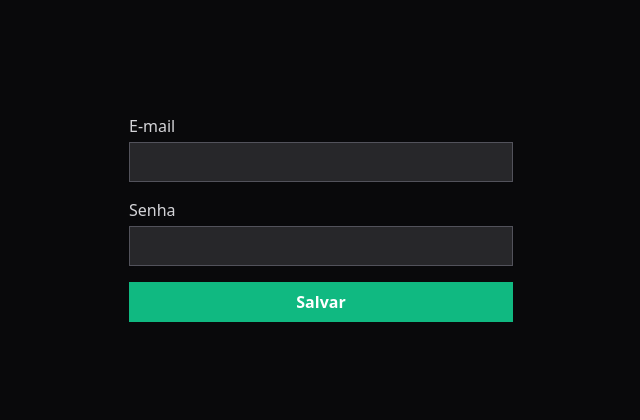
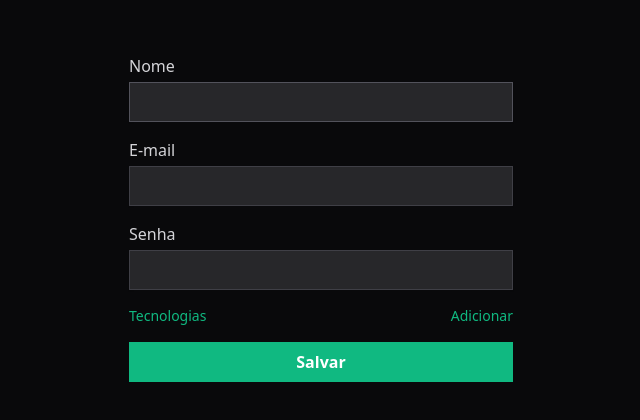
Before and after one commit to jovijovi-john/Forms-Avancados-React, a React (Vite) app: page / in a window 1280 px wide. Shown: the part 162-582 px from the top of the page, without its empty margins (319-959 px from the left). Built offline with nearby package versions, Linux system fonts and the light colour scheme.

Commit message:
field arrays

```diff
--- a/src/App.tsx
+++ b/src/App.tsx
@@ -1,25 +1,50 @@
 import { useState } from "react";
 import "./styles/global.css";
 
-import { useForm } from "react-hook-form";
+import { useForm, useFieldArray } from "react-hook-form";
 import { z } from "zod";
 import { zodResolver } from "@hookform/resolvers/zod";
 
 /*
- *
  * [x] Validação / Transformação
- * [] Field Arrays
- * [] Upload de arquivos
- * [] Composition Pattern
- *
+ * [ ] Field Arrays
+ * [ ] Upload de arquivos
+ * [ ] Composition Pattern
  */
 
 const createUserFormSchema = z.object({
+  name: z
+    .string()
+    .nonempty("O nome é obrigatório")
+    .min(6, "O nome deve ter no mínimo 6 caracteres ")
+    .transform((name) => {
+      return name
+        .trim()
+        .split(" ")
+        .map((word) => {
+          // pegando cada palavra, alterando a primeira letra pra maiuscula e concatenando com o resto da palavra
+          return word[0].toLocaleUpperCase().concat(word.substring(1));
+        })
+        .join(" ");
+    }),
   email: z
     .string()
     .nonempty("O e-mail é obrigatório")
-    .email("Formato de e-mail inválido"),
+    .email("Formato de e-mail inválido")
+    .refine((email) => {
+      // o refine é pra adicionar validações q n tenham no zod
+      return email.endsWith("gmail.com");
+    }, "O email deve ser do gmail"),
+  // .superRefine() serve para fazer validações usando mais de um campo ( tipo senha e confirmar senha). Ou seja, fazer validações acessando todos os campos.
   password: z.string().min(6, "A senha precisa ter no mínimo 6 caracteres"),
+  techs: z
+    .array(
+      z.object({
+        title: z.string().nonempty(),
+        knowledge: z.coerce.number().min(1).max(100),
+      })
+    )
+    .min(2, "Insira pelo menos 2 tecnologias"),
 });
 
 type CreateUserFormData = z.infer<typeof createUserFormSchema>;
@@ -27,17 +52,30 @@ type CreateUserFormData = z.infer<typeof createUserFormSchema>;
 
 export default function App() {
   const [output, setOutput] = useState("");
+
   const {
     register,
     handleSubmit,
     formState: { errors },
+    control,
   } = useForm<CreateUserFormData>({
     resolver: zodResolver(createUserFormSchema),
+  });
+
+  // o control é pra associar o field array ao createUserFormData
+
+  const { fields, append, remove } = useFieldArray({
+    control,
+    name: "techs",
   });
 
   function createUser(data: unknown) {
     setOutput(JSON.stringify(data, null, 2));
     return {};
+  }
+
+  function addNewTech() {
+    append({ title: "", knowledge: 0 });
   }
 
   return (
@@ -47,24 +85,89 @@ export default function App() {
         onSubmit={handleSubmit(createUser)}
       >
         <div className="flex flex-col gap-y-1">
-          <label htmlFor="">E-mail</label>
+          <label htmlFor="name">Nome</label>
           <input
             type="text"
             className="border text-white shadow-sm border-zinc-600 h-10 bg-zinc-800"
+            {...register("name")}
+          />
+
+          {errors.name && (
+            <span className="text-red-500 text-sm">{errors.name.message}</span>
+          )}
+        </div>
+
+        <div className="flex flex-col gap-y-1">
+          <label htmlFor="email">E-mail</label>
+          <input
+            type="text"
+            className="border text-white shadow-sm border-zinc-700 h-10 bg-zinc-800"
             {...register("email")}
           />
 
-          {errors.email && <span>{errors.email.message}</span>}
+          {errors.email && (
+            <span className="text-red-500 text-sm">{errors.email.message}</span>
+          )}
         </div>
 
         <div className="flex flex-col gap-y-1">
-          <label htmlFor="">Senha</label>
+          <label htmlFor="password">Senha</label>
           <input
             type="password"
-            className="border text-white shadow-sm border-zinc-600 h-10 bg-zinc-800"
+            className="border text-white shadow-sm border-zinc-700 h-10 bg-zinc-800"
             {...register("password")}
           />
-          {errors.password && <span>{errors.password.message}</span>}
+          {errors.password && (
+            <span className="text-red-500 text-sm">
+              {errors.password.message}
+            </span>
+          )}
+        </div>
+
+        <div className="flex flex-col gap-y-1">
+          <label
+            htmlFor="password"
+            className="flex items-center justify-between text-emerald-500 text-sm"
+          >
+            Tecnologias
+            <button onClick={addNewTech}>Adicionar</button>
+          </label>
+
+          {fields.map((field, index) => {
+            return (
+              <div key={field.id} className="flex gap-2">
+                <div className="flex flex-1 flex-col gap-y-1">
+                  <input
+                    type="text"
+                    className="border text-white shadow-sm border-zinc-700 h-10 bg-zinc-800"
+                    {...register(`techs.${index}.title`)}
+                  />
+
+                  {errors.techs?.[index]?.title && (
+                    <span className="text-red-500 text-sm">
+                      {errors.techs?.[index]?.title?.message}
+                    </span>
+                  )}
+                </div>
+
+                <div className="flex flex-col  gap-y-1">
+                  <input
+                    type="number"
+                    className="w-16 border text-white shadow-sm border-zinc-700 h-10 bg-zinc-800 "
+                    {...register(`techs.${index}.knowledge`)}
+                  />
+                  {errors.techs?.[index]?.knowledge && (
+                    <span className="text-red-500 text-sm">
+                      {errors.techs?.[index]?.knowledge?.message}
+                    </span>
+                  )}
+                </div>
+              </div>
+            );
+          })}
+          {errors.techs && (
+            <span className="text-red-500 text-sm">{errors.techs.message}</span>
+          )}
         </div>
 
         <button
```
Also changed, not shown: 1 other file (tests, documents, lock files or other folders).
